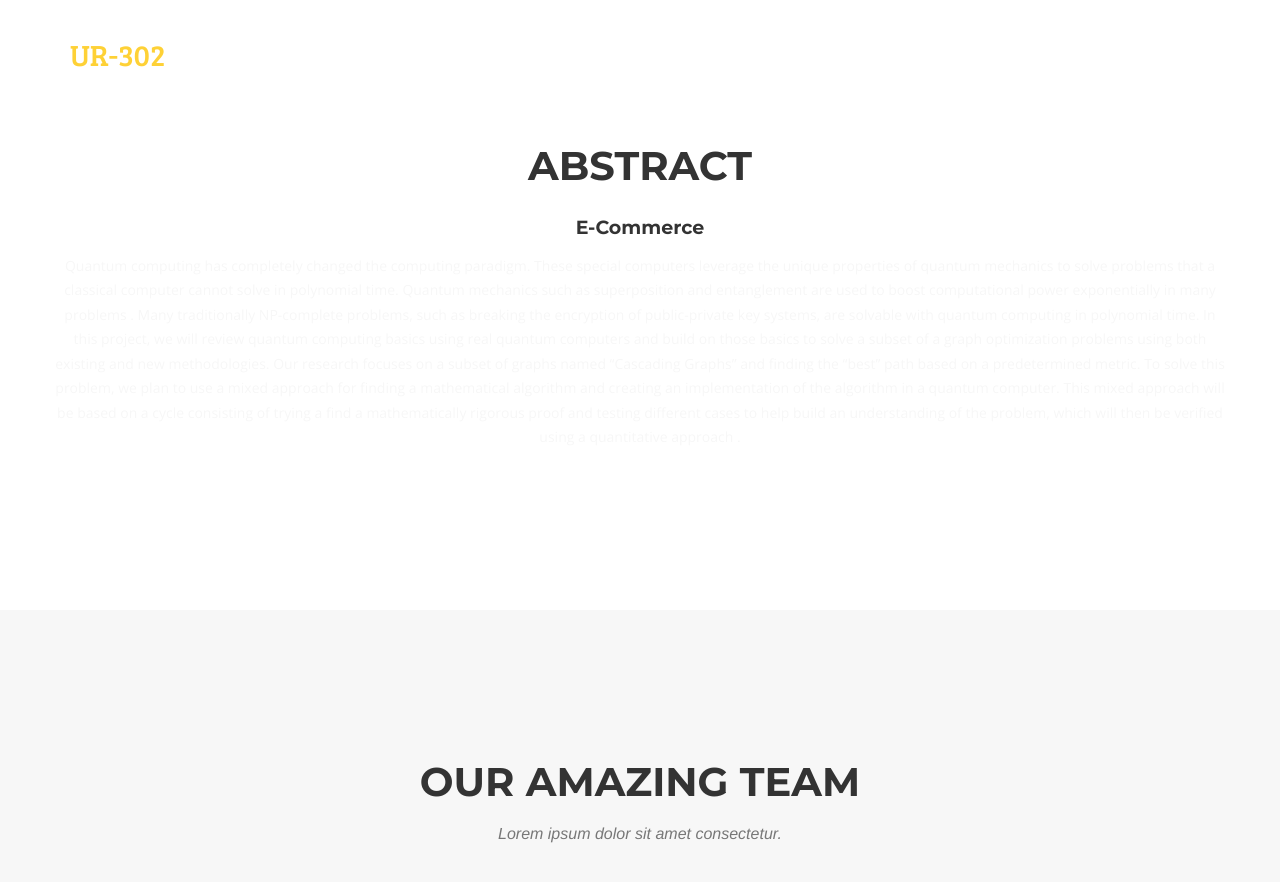
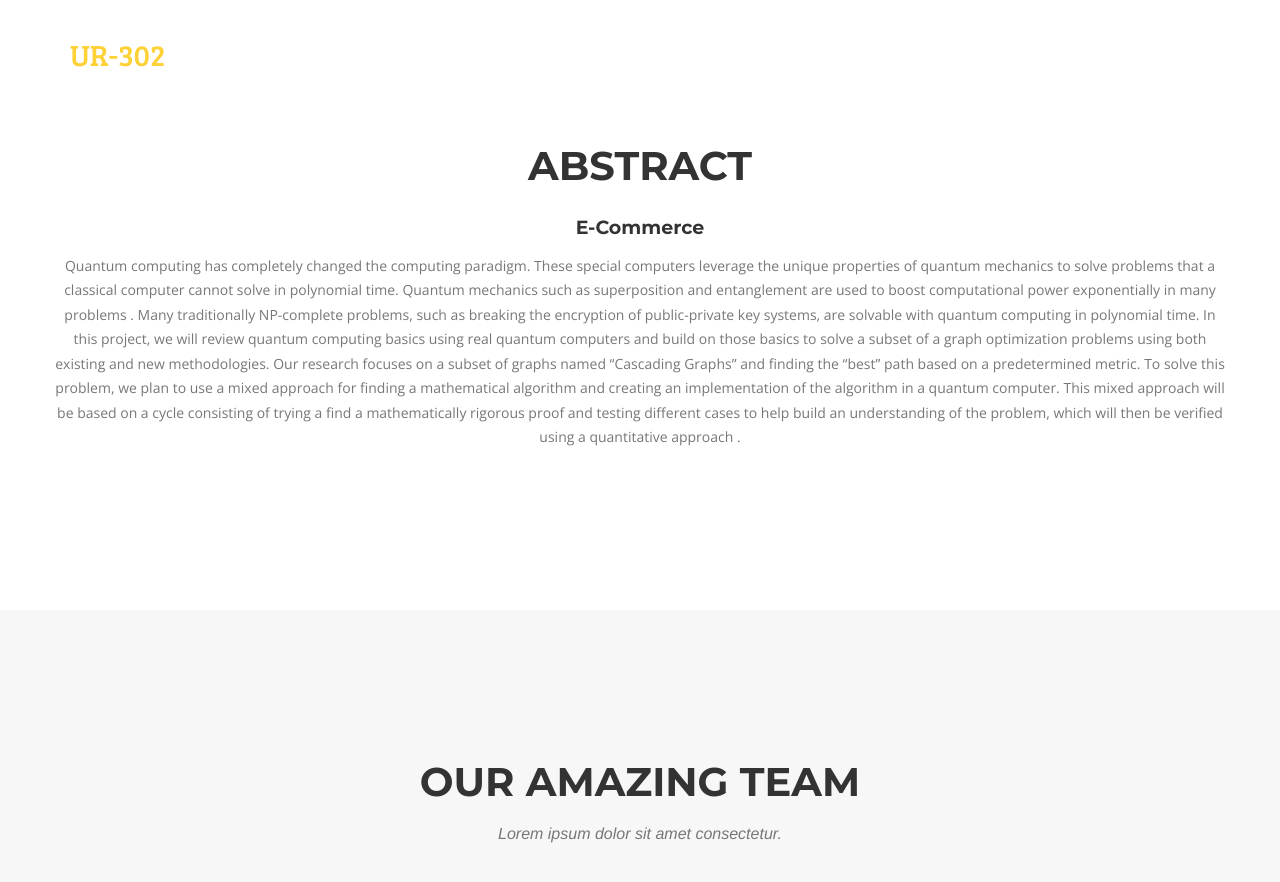
Before and after one commit to Javamorris/Javamorris.github.io, a Jekyll site: the page built from index.html, in a window 1280 px wide and 900 px high, scrolled down 804 px. Shown: the top 882 px of the window. Built offline with Jekyll 4.4.1, drawn with Linux system fonts in a browser that asks for light colours; some web fonts are replaced.

Commit message:
update text

```diff
--- a/_includes/abstract.html
+++ b/_includes/abstract.html
@@ -8,7 +8,8 @@
             </div>
             <div class="row text-center">
                     <h4 class="service-heading">E-Commerce</h4>
-                    <p class="text-base">Quantum computing has completely changed the computing paradigm. These special computers leverage the unique properties of quantum mechanics to solve problems that a classical computer cannot solve in polynomial time. Quantum mechanics such as superposition and entanglement are used to boost computational power exponentially in many problems . Many traditionally NP-complete problems, such as breaking the encryption of public-private key systems, are solvable with quantum computing in polynomial time. In this project, we will review quantum computing basics using real quantum computers and build on those basics to solve a subset of a graph optimization problems using both existing and new methodologies. Our research focuses on a subset of graphs named “Cascading Graphs” and finding the “best” path based on a predetermined metric. To solve this problem, we plan to use a mixed approach for finding a mathematical algorithm and creating an implementation of the algorithm in a quantum computer. This mixed approach will be based on a cycle consisting of trying a find a mathematically rigorous proof and testing different cases to help build an understanding of the problem, which will then be verified using a quantitative approach .</p>
+                    <p class="text-muted">Quantum computing has completely changed the computing paradigm. These special computers leverage the unique properties of quantum mechanics to solve problems that a classical computer cannot solve in polynomial time. Quantum mechanics such as superposition and entanglement are used to boost computational power exponentially in many problems . Many traditionally NP-complete problems, such as breaking the encryption of public-private key systems, are solvable with quantum computing in polynomial time. In this project, we will review quantum computing basics using real quantum computers and build on those basics to solve a subset of a graph optimization problems using both existing and new methodologies. Our research focuses on a subset of graphs named “Cascading Graphs” and finding the “best” path based on a predetermined metric. To solve this problem, we plan to use a mixed approach for finding a mathematical algorithm and creating an implementation of the algorithm in a quantum computer. This mixed approach will be based on a cycle consisting of trying a find a mathematically rigorous proof and testing different cases to help build an understanding of the problem, which will then be verified using a quantitative approach .</p>
             </div>
+
         </div>
     </section>
```
